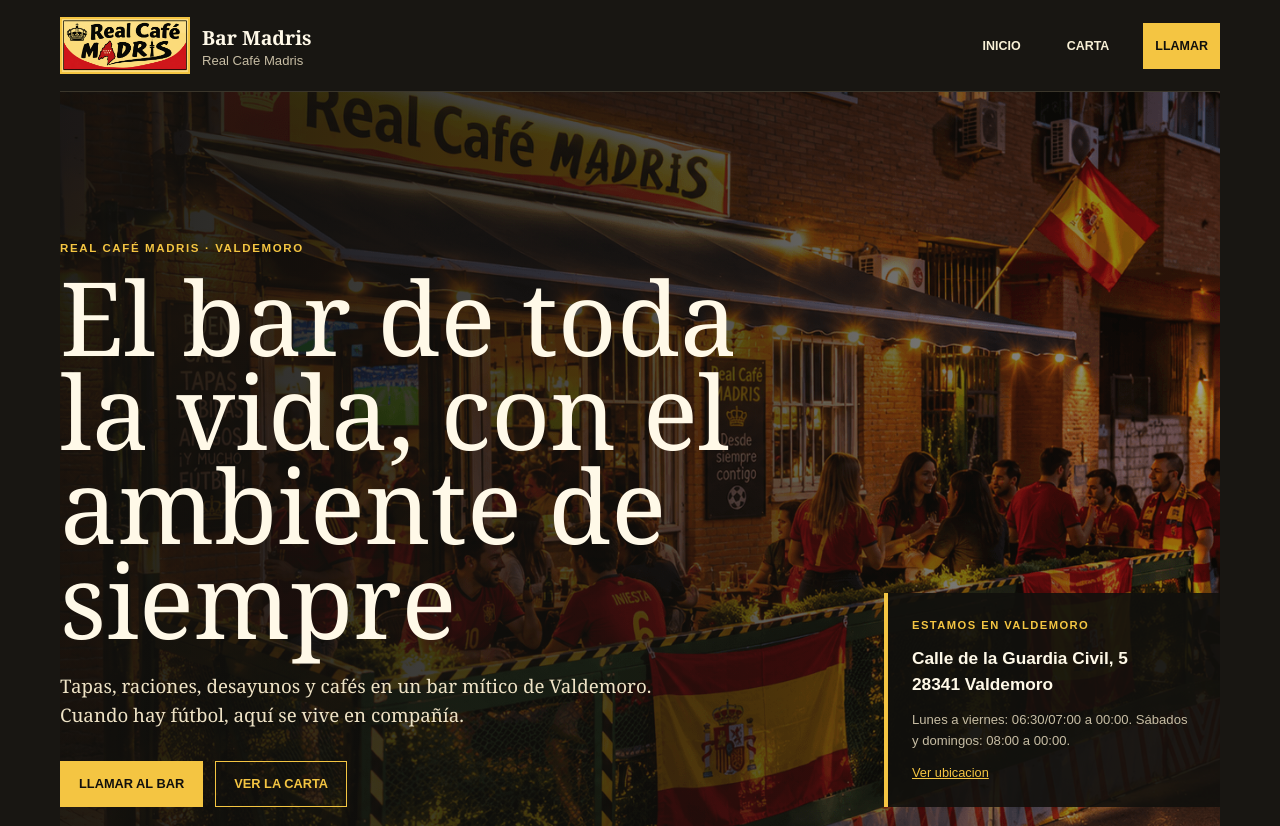
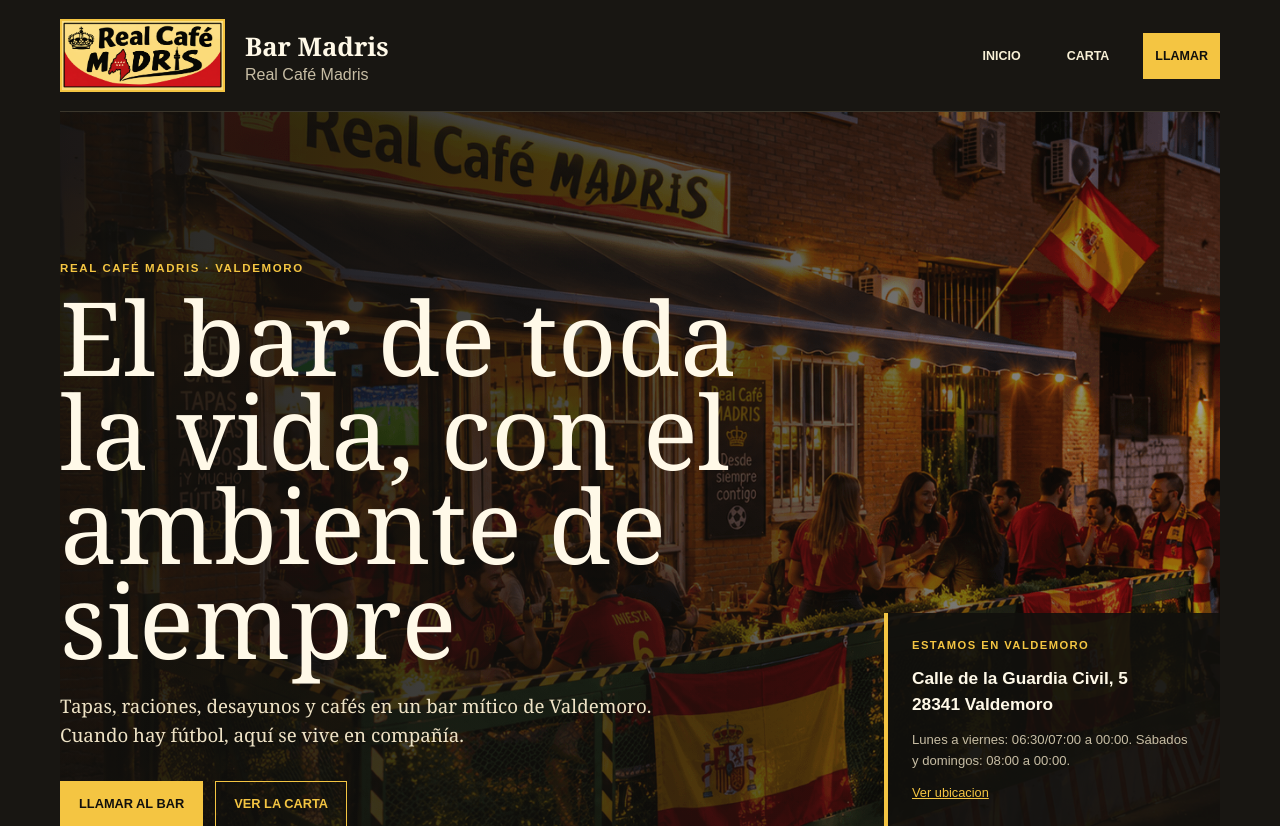
Before and after one commit to angelmaturana/bar-madris-valdemoro, a FastAPI app: page / in a window 1280 px wide. Shown: the top 826 px of the page. Run offline with FastAPI, Linux system fonts and the light colour scheme.

Commit message:
Aumentar tamaño logo y texto header

```diff
--- a/app/static/css/site.css
+++ b/app/static/css/site.css
@@ -4,11 +4,11 @@ html { scroll-behavior: smooth; }
 body { margin: 0; color: var(--ink); background: var(--paper); font-family: Georgia, 'Times New Roman', serif; line-height: 1.55; }
 a { color: inherit; text-decoration: none; }
 .page-width, .site-header, .site-footer { width: min(1160px, calc(100% - 40px)); margin-inline: auto; }
-.site-header { min-height: 92px; display: flex; align-items: center; justify-content: space-between; gap: 24px; border-bottom: 1px solid var(--line); }
-.brand { display: flex; align-items: center; gap: 12px; }
-.brand-logo { width: 130px; object-fit: contain; background: var(--white); border: 2px solid var(--primary); }
-.brand strong { display: block; color: var(--white); font-size: 1.22rem; }
-.brand small { display: block; color: var(--muted); font: .82rem Arial, sans-serif; }
+.site-header { min-height: 112px; display: flex; align-items: center; justify-content: space-between; gap: 24px; border-bottom: 1px solid var(--line); }
+.brand { display: flex; align-items: center; gap: 20px; }
+.brand-logo { width: 165px; object-fit: contain; background: var(--white); border: 2px solid var(--primary); }
+.brand strong { display: block; color: var(--white); font-size: 1.6rem; }
+.brand small { display: block; color: var(--muted); font: 1rem Arial, sans-serif; }
 nav { display: flex; align-items: center; gap: 22px; font: 700 .78rem Arial, sans-serif; text-transform: uppercase; }
 nav a { display: inline-flex; align-items: center; min-height: 46px; padding: 0 12px; transition: color .2s ease, background-color .2s ease; }
 nav a:hover, nav a:focus-visible { color: var(--secondary); background: var(--primary); }
```
